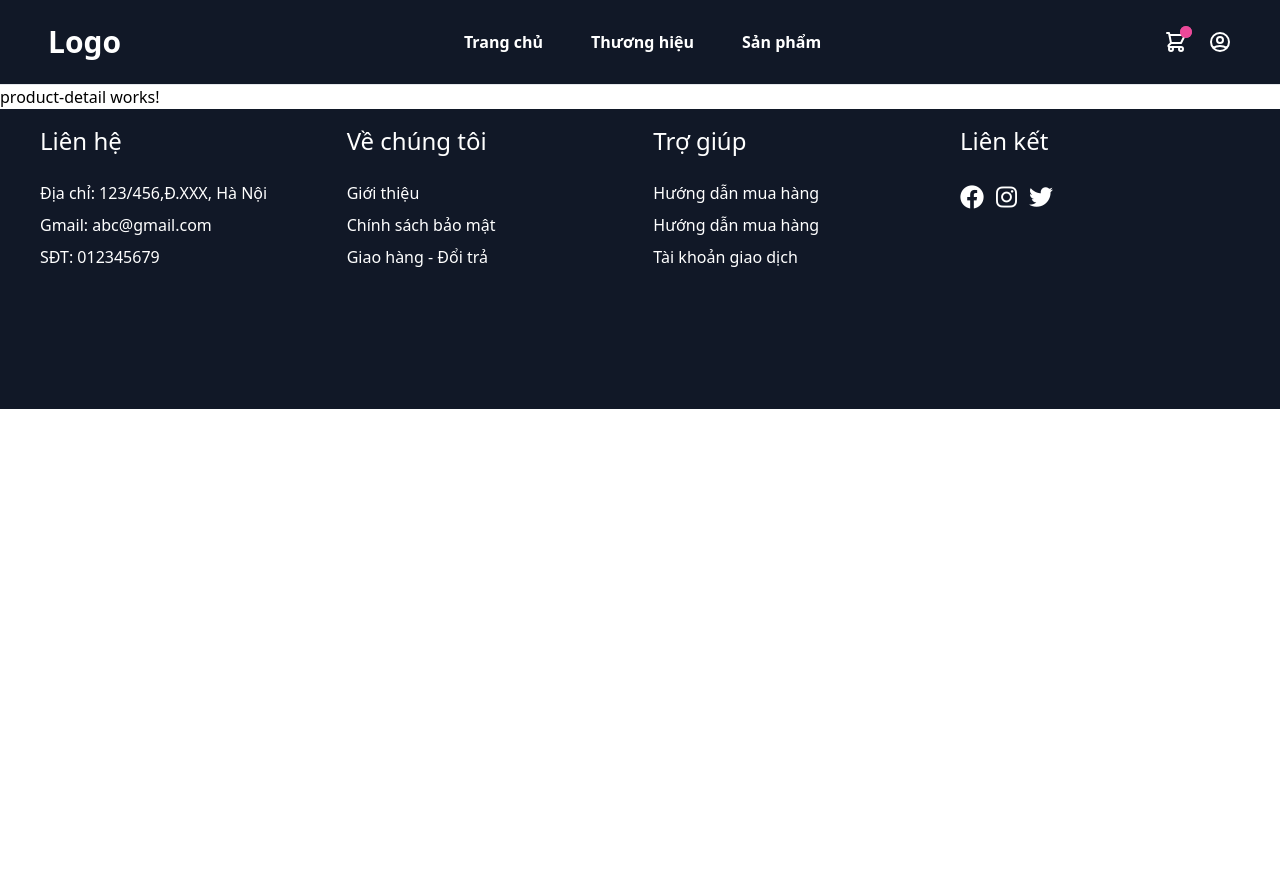
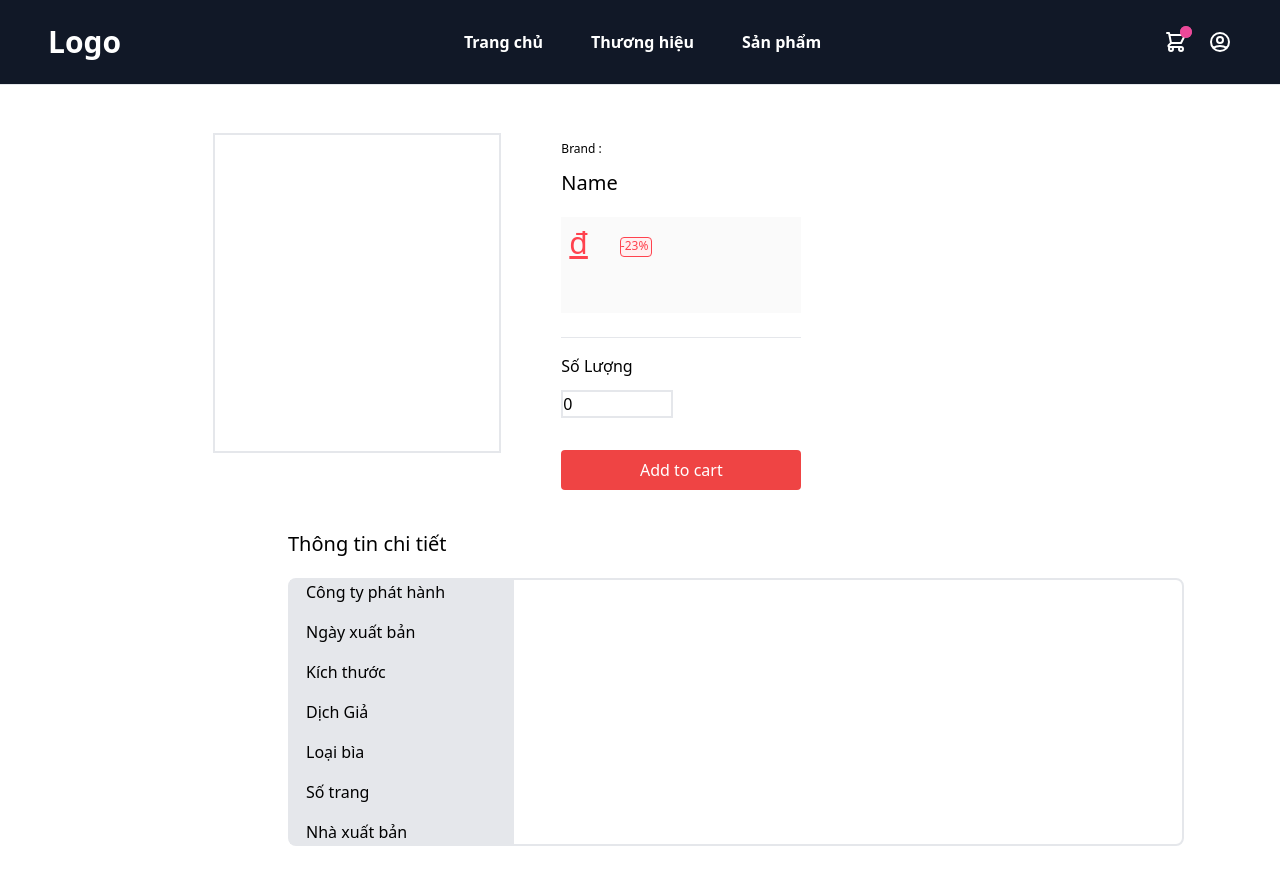
Before and after one commit to nguyenanhtu113/AsmFE, an Angular app: page /product/1 in a window 1280 px wide. Shown: the top 886 px of the page. Before the commit the page ends 800 px from the top, so only its background shows below. Built offline with nearby package versions, Linux system fonts and the light colour scheme.

Commit message:
feat: UI detail product ref: AN-61

```diff
--- a/src/app/components/client/product-detail/product-detail.component.html
+++ b/src/app/components/client/product-detail/product-detail.component.html
@@ -1 +1,53 @@
-<p>product-detail works!</p>
+<div class="w-2/3 mx-auto flex mt-10">
+    <div class="">
+        <div class="h-80 w-72 pt-10 mt-2 mr-10 border-2">
+            <!-- <img class="" src="${book.images?.[0].small_url}" /> -->
+        </div>
+    </div>
+
+    <div class="mt-4 ml-5">
+        <div class="flex space-x-3">
+            <p class="text-xs">Brand : <b> </b></p>
+            <p class="text-xs"><b></b></p>
+            <p class="text-xs"><b></b></p>
+        </div>
+        <h3 class="text-xl mt-3">Name</h3>
+        <div class="flex space-x-8 mt-5 max-w-md h-24 bg-[#FAFAFA]">
+            <h1 class="text-[#FF424E] text-3xl mt-2 ml-2"> <u>đ</u></h1>
+            <div class="w-8 h-5 rounded border border-[#FF424E] bg-[#FFF0F1] mt-5">
+                <p class="text-[#FF424E] text-xs">-23%</p>
+            </div>
+        </div>
+        <hr class="mt-6">
+        <div class="mt-4">
+            <p class="">Số Lượng</p>
+            <input type="number" class="w-28 border-2 mt-3" min="0" value="0">
+            <br>
+            <button class="mt-8 w-60 h-10 bg-red-500 text-white rounded">Add to cart</button>
+        </div>
+    </div>
+</div>
+
+<h1 class="text-xl ml-72 mt-10">Thông tin chi tiết</h1>
+<div class="max-w-4xl ml-72 mt-5 flex border-2 rounded-lg">
+    <div class="bg-gray-200 pl-4 space-y-4 w-56">
+        <p>Công ty phát hành</p>
+        <p>Ngày xuất bản</p>
+        <p>Kích thước</p>
+        <p>Dịch Giả</p>
+        <p>Loại bìa</p>
+        <p>Số trang</p>
+        <p>Nhà xuất bản</p>
+    </div>
+
+    <div class="space-y-4 pl-5">
+
+    </div>
+</div>
+
+<div class="w-2/3 mx-auto my-10 border-2 p-4 rounded-lg">
+    <h1 class="text-xl pb-5">Mô Tả Sản Phẩm</h1>
+    <p class=""></p>
+    <button class="mt-4 mx-96 w-60 h-12 border-2 border-blue-300 rounded-lg"><a href="#" class="text-blue-500">Xem thêm
+            nội dung +</a></button>
+</div>
```
